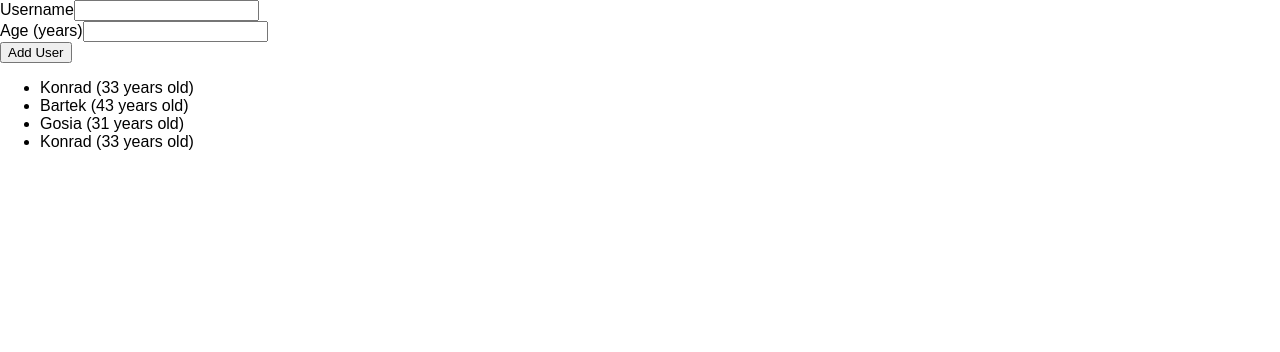
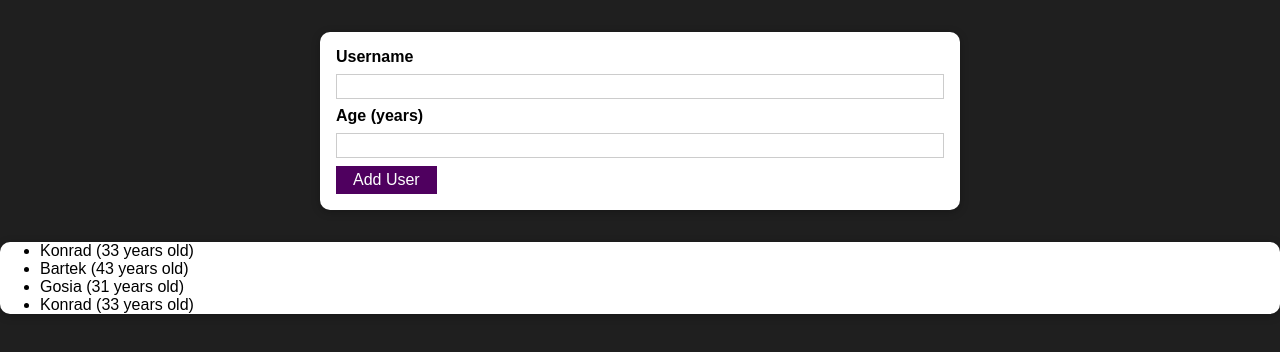
Before and after one commit to Pan-be/users, a React (Create React App) app: page / in a window 1280 px wide. Shown: the top 352 px of the page. Built offline with nearby package versions, Linux system fonts and the light colour scheme.

Commit message:
added some styles and validations to submites

```diff
--- /dev/null
+++ b/src/components/UI/Button.js
@@ -0,0 +1,13 @@
+import React from "react"
+
+import styles from "./Button.module.css"
+
+const Button = (props) => {
+	return (
+		<button className={`${styles.button} ${props.className}`}>
+			{props.children}
+		</button>
+	)
+}
+
+export default Button
--- /dev/null
+++ b/src/components/UI/Button.module.css
@@ -0,0 +1,18 @@
+.button {
+	font: inherit;
+	border: 1px solid #4f005f;
+	background: #4f005f;
+	color: white;
+	padding: 0.25rem 1rem;
+	cursor: pointer;
+}
+
+.button:hover,
+.button:active {
+	background: #741188;
+	border-color: #741188;
+}
+
+.button:focus {
+	outline: none;
+}
--- /dev/null
+++ b/src/components/UI/Card.js
@@ -0,0 +1,11 @@
+import React from "react"
+
+import styles from "./Card.module.css"
+
+const Card = (props) => {
+	return (
+		<div className={`${styles.card} ${props.className}`}>{props.children}</div>
+	)
+}
+
+export default Card
--- /dev/null
+++ b/src/components/UI/Card.module.css
@@ -0,0 +1,5 @@
+.card {
+	background: white;
+	box-shadow: 0 2px 8px rgba(0, 0, 0, 0.26);
+	border-radius: 10px;
+}
--- a/src/components/addUserForm/addUserForm.js
+++ b/src/components/addUserForm/addUserForm.js
@@ -1,5 +1,8 @@
 import React, { useState } from "react"
 import styles from "./addUserForm.module.css"
+
+import Card from "../UI/Card"
+import Button from "../UI/Button"
 
 const AddUserForm = (props) => {
 	const [userName, setUserName] = useState("")
@@ -15,36 +18,46 @@
 	const submitHadler = (e) => {
 		e.preventDefault()
 
+		if (userName.trim().length === 0 || userAge.trim().length === 0) {
+			return
+		}
+
+		if (userAge < 0) {
+			return
+		}
+
 		const userData = {
 			key: Math.random().toString(),
 			userName: userName,
 			userAge: userAge,
 		}
+
 		props.onAddUser(userData)
+
+		setUserName("")
+		setUserAge("")
 	}
 
 	return (
-		<div>
+		<Card className={styles.input}>
 			<form onSubmit={submitHadler}>
-				<div>
-					<label>Username</label>
+				<label htmlFor='username'>Username</label>
 				<input
+					id='username'
 					type='text'
 					value={userName}
 					onChange={setUserNameHandler}></input>
-				</div>
-				<div>
-					<label>Age (years)</label>
+
+				<label htmlFor='age'>Age (years)</label>
 				<input
+					id='age'
 					type='number'
 					value={userAge}
 					onChange={setUserAgeHandler}></input>
-				</div>
-				<div>
-					<button type='submit'>Add User</button>
-				</div>
+
+				<Button type='submit'>Add User</Button>
 			</form>
-		</div>
+		</Card>
 	)
 }
 
--- a/src/components/addUserForm/addUserForm.module.css
+++ b/src/components/addUserForm/addUserForm.module.css
@@ -0,0 +1,26 @@
+.input {
+	margin: 2rem auto;
+	padding: 1rem;
+	width: 90%;
+	max-width: 40rem;
+}
+
+.input label {
+	display: block;
+	font-weight: bold;
+	margin-bottom: 0.5rem;
+}
+
+.input input {
+	font: inherit;
+	display: block;
+	width: 100%;
+	border: 1px solid #ccc;
+	padding: 0.15rem;
+	margin-bottom: 0.5rem;
+}
+
+.input input:focus {
+	outline: none;
+	border-color: #4f005f;
+}
--- a/src/components/user/user.js
+++ b/src/components/user/user.js
@@ -1,9 +1,10 @@
 import React from "react"
 import styles from "./user.module.css"
+import Card from "../UI/Card"
 
 const User = (props) => {
 	return (
-		<div>
+		<Card>
 			<ul>
 				{props.users.map((user) => {
 					return (
@@ -16,7 +17,7 @@
 					{props.users[0].userName} ({props.users[0].userAge} years old)
 				</li>
 			</ul>
-		</div>
+		</Card>
 	)
 }
 
--- a/src/index.css
+++ b/src/index.css
@@ -1,11 +1,12 @@
 * {
-  box-sizing: border-box;
+	box-sizing: border-box;
 }
 
 html {
-  font-family: sans-serif;
+	font-family: sans-serif;
+	background: #1f1f1f;
 }
 
 body {
-  margin: 0;
+	margin: 0;
 }
```
Lines whose indentation alone changed are shown as unchanged.
